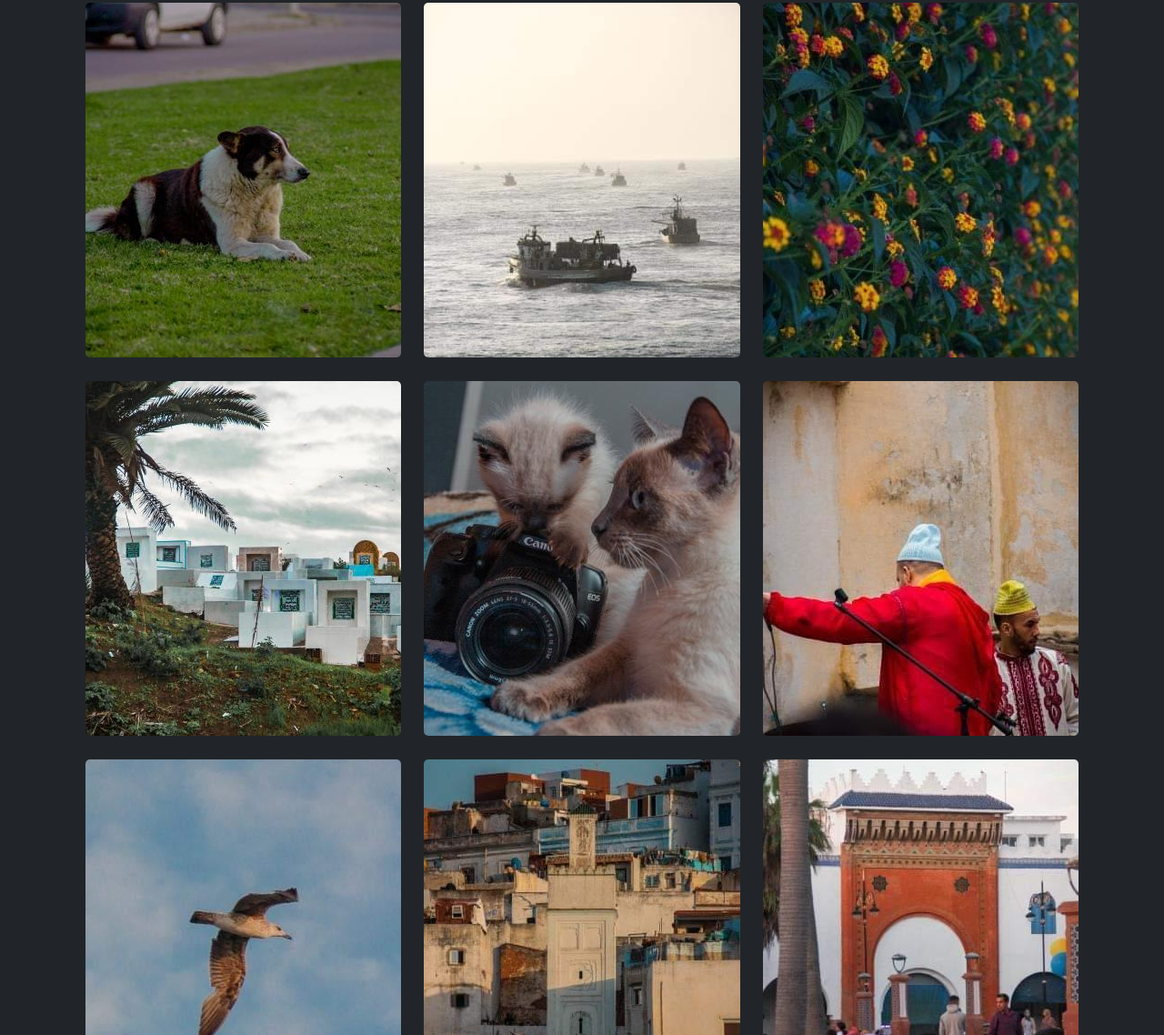
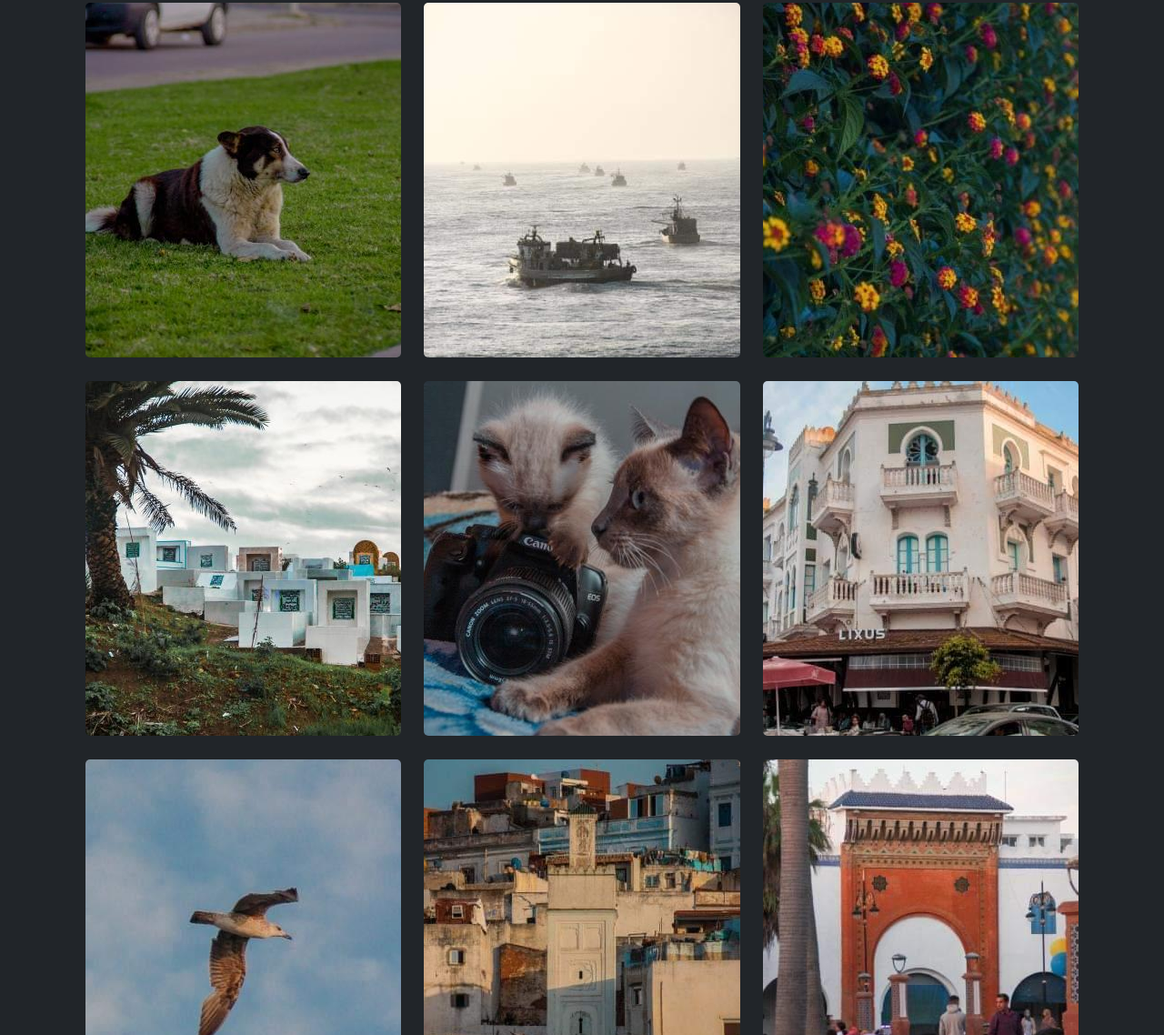
Before and after one commit to oubaycodes/Fadils-portfolio-website, a website built with Parcel: page index.html in a window 1280 px wide. Shown: the part 1004-2142 px from the top of the page at 91% size. Built offline with nearby package versions, Linux system fonts and the light colour scheme.

Commit message:
changed image 6

```diff
--- a/index.html
+++ b/index.html
@@ -95,7 +95,7 @@
             <div class="img-container">
               <img
                 class="gallery-item"
-                src="./content/img/Gallery-item-8.jpg"
+                src="./content/img/Gallery-item-17.jpg"
                 alt="dog image"
               />
             </div>
```
